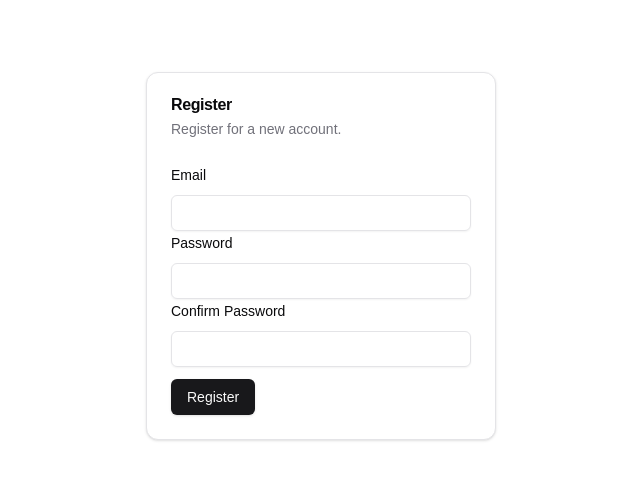
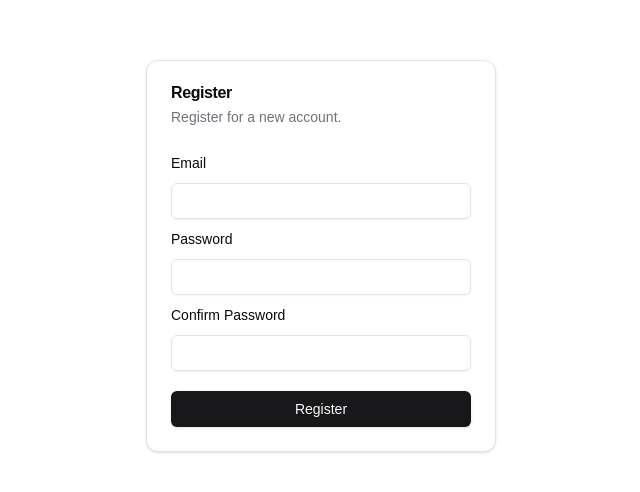
Before and after one commit to shaynemeyer/next_auth_app, a Next.js app: page /register in a window 1280 px wide. Shown: the part 144-636 px from the top of the page, without its empty margins (319-959 px from the left). Built offline with nearby package versions, Linux system fonts and the light colour scheme.

Commit message:
added registration page and action

```diff
--- /dev/null
+++ b/app/register/actions.ts
@@ -0,0 +1,33 @@
+"use server";
+
+import { passwordMatchSchema } from "@/validation/passwordMatchSchema";
+import { z } from "zod";
+
+export const registerUser = async ({
+  email,
+  password,
+  confirmPassword,
+}: {
+  email: string;
+  password: string;
+  confirmPassword: string;
+}) => {
+  const newUserSchema = z
+    .object({
+      email: z.string().email(),
+    })
+    .and(passwordMatchSchema);
+
+  const validatedData = newUserSchema.safeParse({
+    email,
+    password,
+    confirmPassword,
+  });
+
+  if (!validatedData.success) {
+    return {
+      error: true,
+      message: validatedData.error.issues[0].message ?? "An error occurred",
+    };
+  }
+};
--- a/app/register/page.tsx
+++ b/app/register/page.tsx
@@ -17,15 +17,17 @@ import {
   FormMessage,
 } from "@/components/ui/form";
 import { Input } from "@/components/ui/input";
+import { passwordMatchSchema } from "@/validation/passwordMatchSchema";
 import { zodResolver } from "@hookform/resolvers/zod";
 import { useForm } from "react-hook-form";
 import { z } from "zod";
+import { registerUser } from "./actions";
 
-const formSchema = z.object({
-  email: z.string().email(),
-  password: z.string().min(8),
-  confirmPassword: z.string().min(8),
-});
+const formSchema = z
+  .object({
+    email: z.string().email(),
+  })
+  .and(passwordMatchSchema);
 
 function RegisterPage() {
   const form = useForm<z.infer<typeof formSchema>>({
@@ -37,7 +39,15 @@ function RegisterPage() {
     },
   });
 
-  const handleSubmit = async (data: z.infer<typeof formSchema>) => {};
+  const handleSubmit = async (data: z.infer<typeof formSchema>) => {
+    const response = await registerUser({
+      email: data.email,
+      password: data.password,
+      confirmPassword: data.confirmPassword,
+    });
+
+    console.log(response);
+  };
 
   return (
     <main className="flex justify-center items-center min-h-screen">
@@ -48,7 +58,10 @@ function RegisterPage() {
         </CardHeader>
         <CardContent>
           <Form {...form}>
-            <form onSubmit={form.handleSubmit(handleSubmit)}>
+            <form
+              onSubmit={form.handleSubmit(handleSubmit)}
+              className="flex flex-col gap-2"
+            >
               <FormField
                 control={form.control}
                 name="email"
--- /dev/null
+++ b/validation/passwordMatchSchema.ts
@@ -0,0 +1,17 @@
+import { z } from "zod";
+import { passwordSchema } from "./passwordSchema";
+
+export const passwordMatchSchema = z
+  .object({
+    password: passwordSchema,
+    confirmPassword: z.string(),
+  })
+  .superRefine((data, ctx) => {
+    if (data.password !== data.confirmPassword) {
+      ctx.addIssue({
+        code: z.ZodIssueCode.custom,
+        path: ["confirmPassword"],
+        message: "Passwords do not match",
+      });
+    }
+  });
--- /dev/null
+++ b/validation/passwordSchema.ts
@@ -0,0 +1,5 @@
+import { z } from "zod";
+
+export const passwordSchema = z
+  .string()
+  .min(8, "Password must contain at least 8 characters");
```
